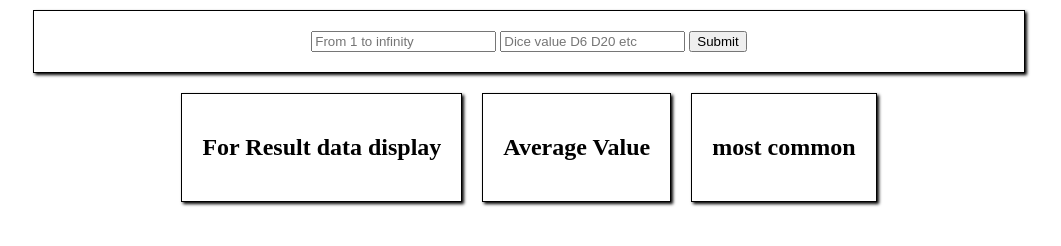
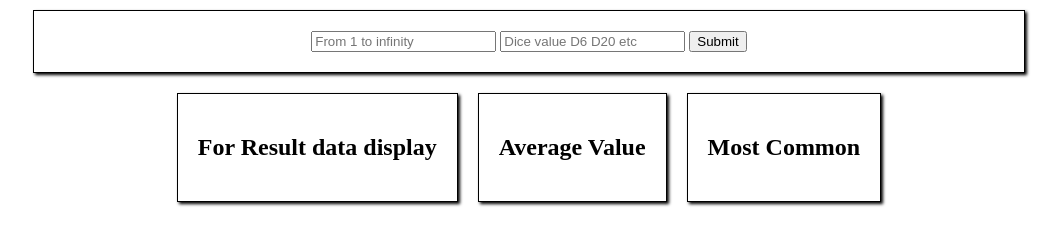
Before and after one commit to Silus91/VanilaJS-dice-science, a plain HTML site: page index.html in a window 1280 px wide. Shown: the whole page, without its empty margins (111-1172 px from the left). Drawn offline with Linux system fonts and the light colour scheme.

Commit message:
fixed small bugs

```diff
--- a/index.html
+++ b/index.html
@@ -29,7 +29,7 @@
           <p id="demo1"></p>
         </div>
         <div class="cardContent">
-          <h2> most common</h2>
+          <h2> Most Common</h2>
           <div id="demo2"></div>
         </div>
       </div>
--- a/index.js
+++ b/index.js
@@ -15,8 +15,6 @@
         parent.firstChild.remove()
     }
 
-
-
     generateRandomValues(countValue,diceValue);
 
     renderAvgValue(arr);
@@ -25,7 +23,6 @@
     document.getElementById('form').reset();
 
    }
-
 
    function renderValues(arr) {
      return document.getElementById('demo').appendChild(setUlVal(arr));
@@ -64,7 +61,7 @@ function countDuplicate(arr){
 
 }
 
-   function renderDuplicateValues(arr) {
+function renderDuplicateValues(arr) {
     var list = document.createElement('ul');
 
     function countPerCent(arrVal) {
```
